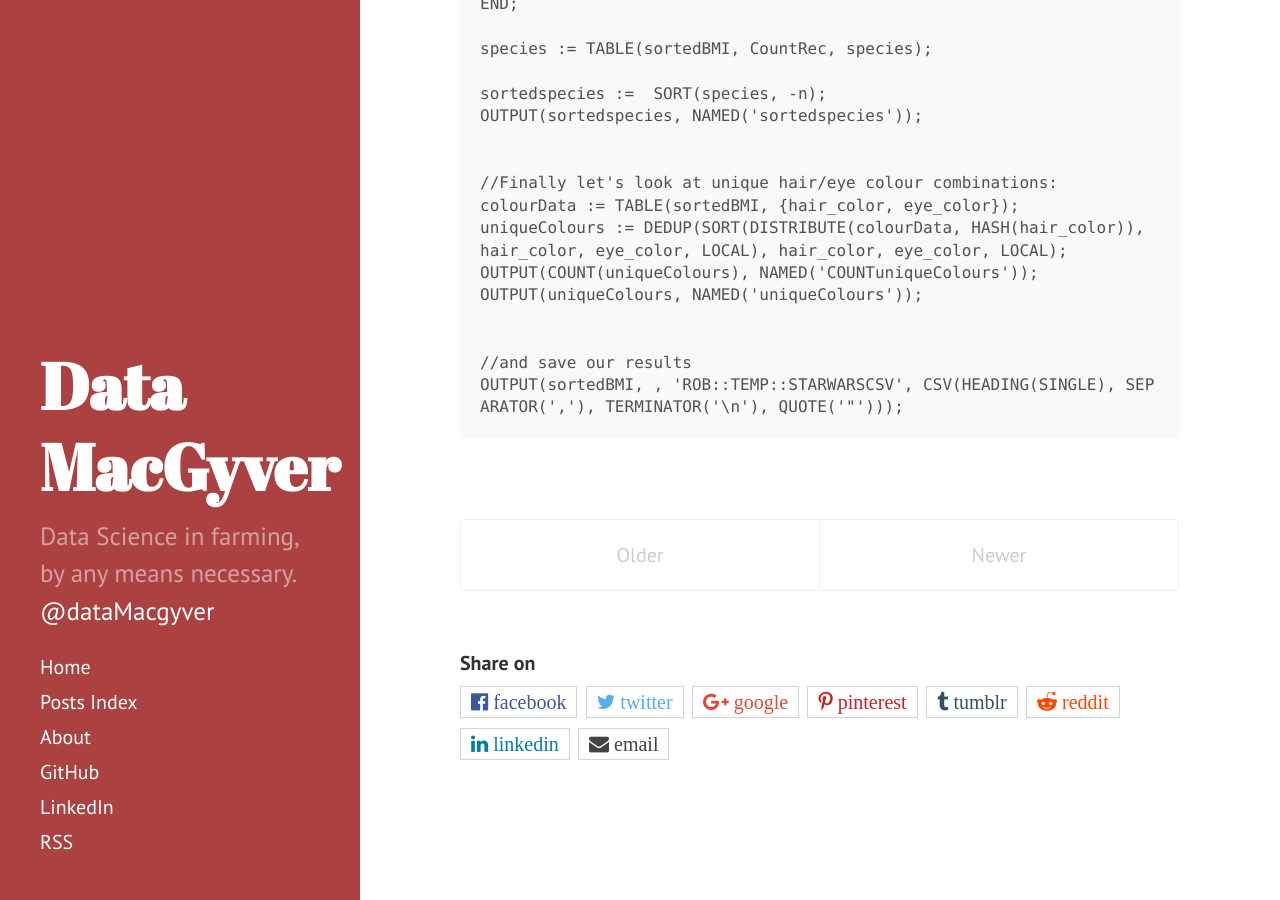
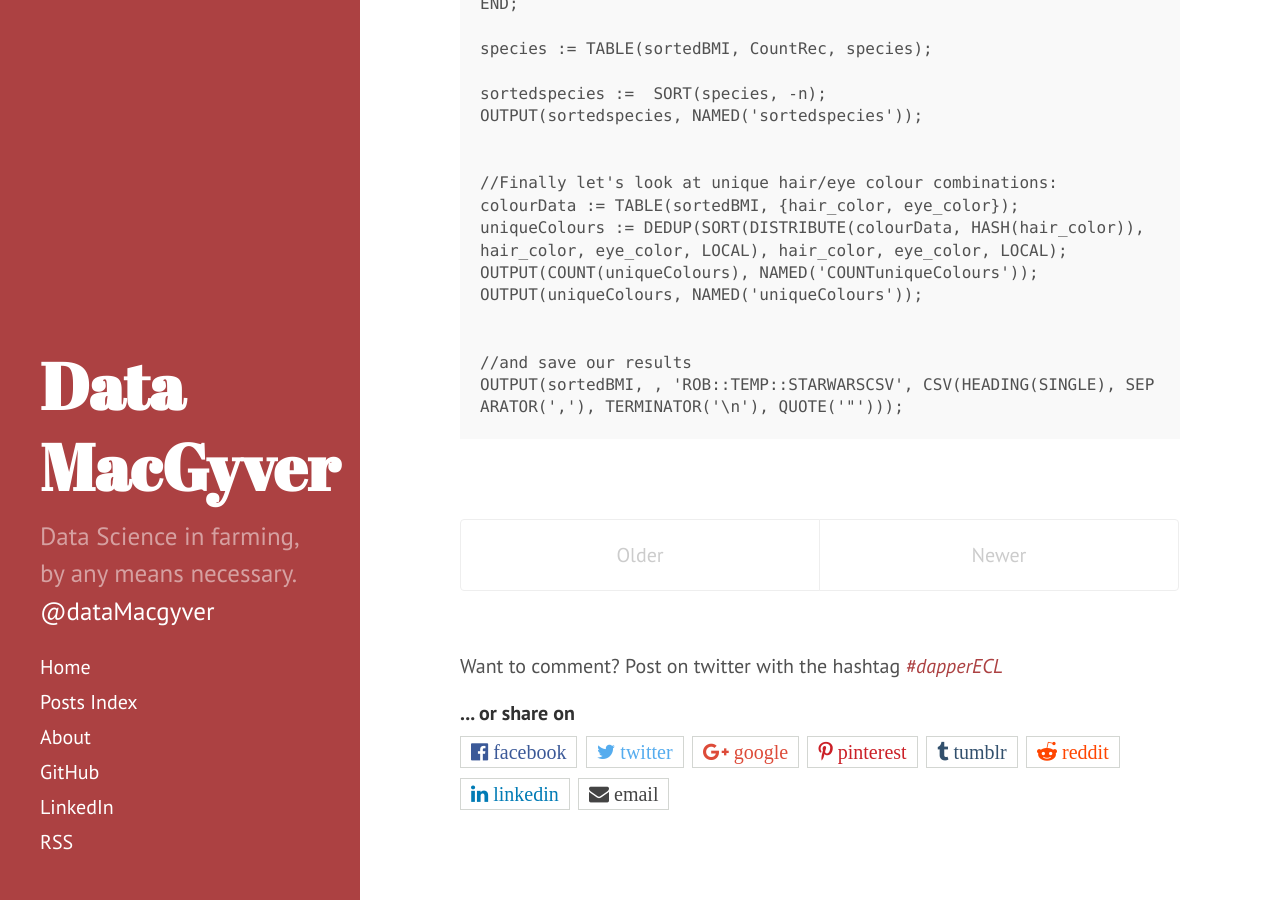
Before and after one commit to datamacgyver/old.datamacgyvergithubio, a Jekyll site: the page built from index.html, in a window 1280 px wide and 900 px high, scrolled down 9444 px. Built offline with Jekyll 4.4.1, drawn with Linux system fonts in a browser that asks for light colours; Markdown is read by kramdown in place of the engine named in the settings; the list of posts is cut into pages by our own code.

Commit message:
Adding some more hashtag shenanigans.

```diff
--- a/_includes/share-bar.html
+++ b/_includes/share-bar.html
@@ -100,7 +100,14 @@
 
 <div id="share-bar">
 
-    <h5>Share on</h5>
+    Want to comment? Post on twitter with the hashtag
+    <a  href="https://twitter.com/intent/tweet?text={{ post_link }}&hashtags={{ post_tag }}"
+            onclick="window.open(this.href, 'pop-up', 'left=20,top=20,width=500,height=500,toolbar=1,resizable=0'); return false;"
+        title="hashshare">
+         <i> #{{ post_tag }}</i>
+    </a>
+
+    <h5>... or share on</h5>
 
     <div class="share-buttons">
         <a  href="https://www.facebook.com/sharer/sharer.php?u={{ post_link }}"
--- a/_layouts/post.html
+++ b/_layouts/post.html
@@ -3,6 +3,7 @@ layout: default
 ---
 
 {% capture post_link %}{{ site.url }}{{ page.url }}{% endcapture %}
+{% capture post_tag %}{{ page.tag }}{% endcapture %}
 
 
 <div class="post">
--- a/_posts/2018-12-01-Dapper.md
+++ b/_posts/2018-12-01-Dapper.md
@@ -2,6 +2,7 @@
 title: "Dapper - a package to make your ECL more dashing"
 date: 2018-12-01
 published: true
+tag: dapperECL
 ---
 
 At Proagrica we’ve been using HPCC for our data storage and transformation for a couple of years. We’ve learnt a lot over this
--- a/index.html
+++ b/index.html
@@ -6,6 +6,7 @@ title: Home
 <div class="posts">
   {% for post in paginator.posts %}
   {% capture post_link %}{{ site.url }}{{ post.url }}{% endcapture %}
+  {% capture post_tag %}{{ post.tag }}{% endcapture %}
   <div class="post">
     <h1 class="post-title">
       <a href="{{ post_link }}">
```
Also changed, not shown: other parts of _includes/share-bar.html (+1 -1 lines).
